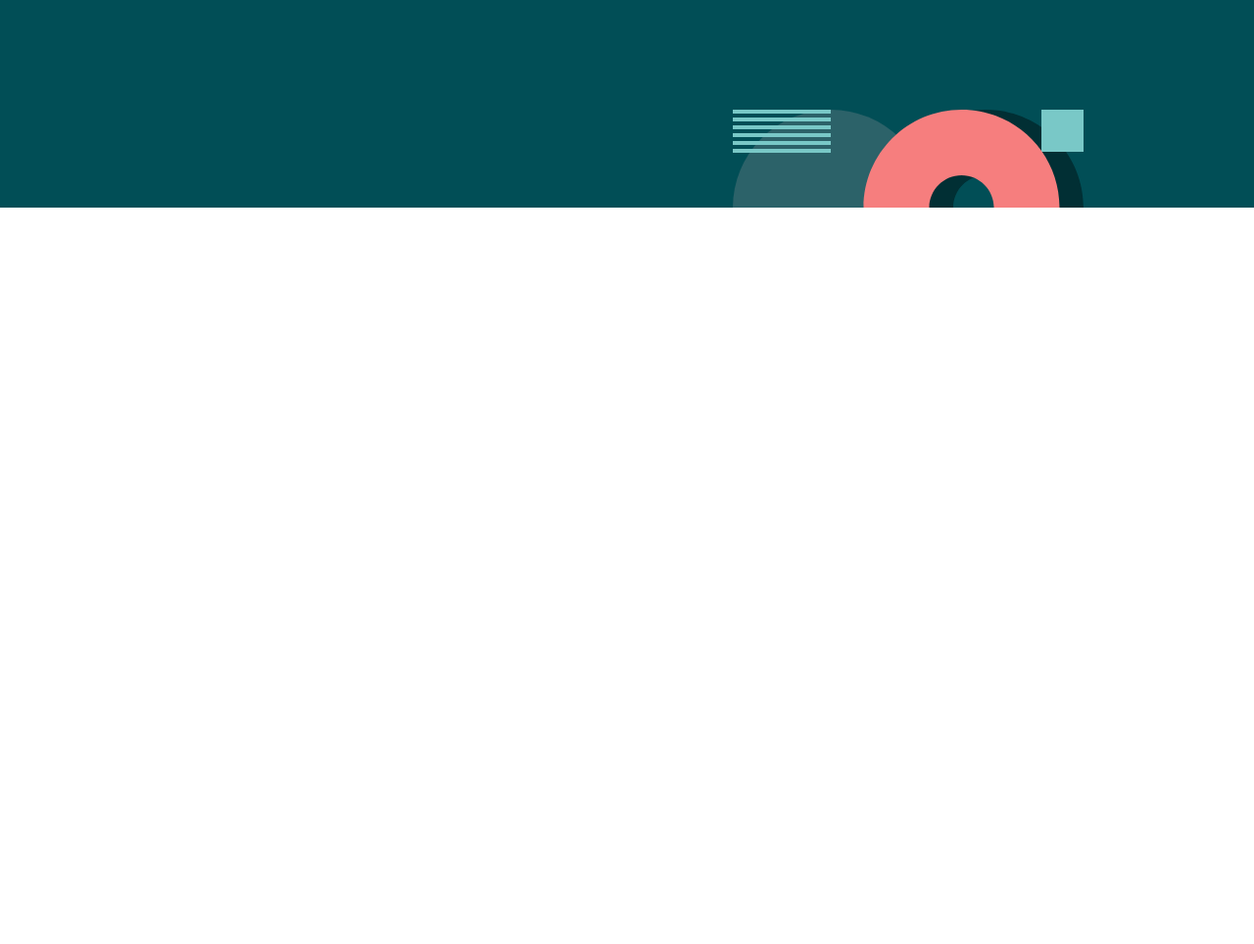
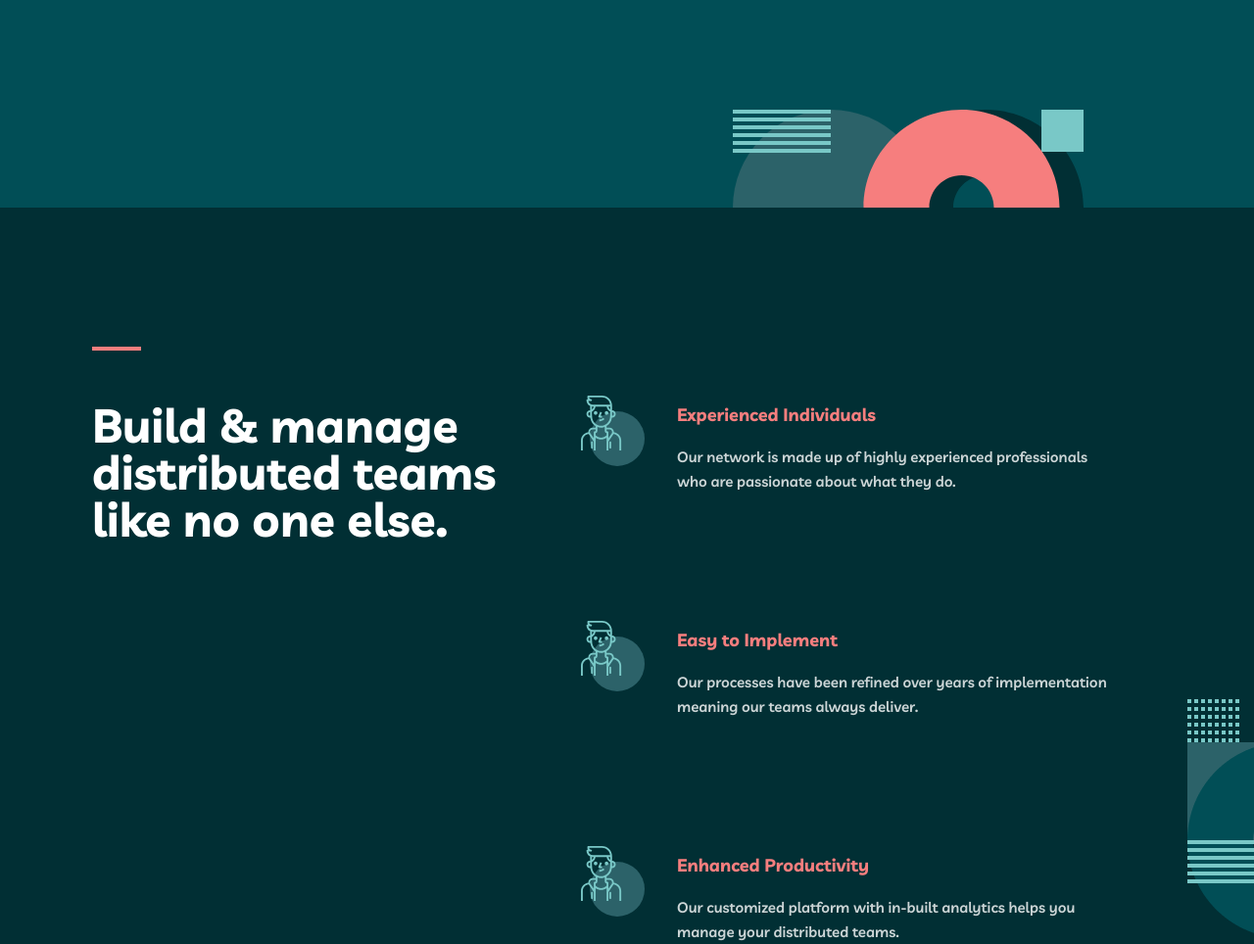
Before and after one commit to kossimov/myteam, a plain HTML site: page index.html in a window 1280 px wide. Shown: the part 500-1464 px from the top of the page at 98% size. Before the commit the page ends 800 px from the top, so only its background shows below. Drawn offline with Linux system fonts and the light colour scheme.

Commit message:
add build section

```diff
--- a/index.html
+++ b/index.html
@@ -40,6 +40,7 @@
 
   <!-- start main  -->
   <main class="site-main">
+    <!-- start hero section  -->
     <section class="hero">
       <div class="container">
         <div class="hero__wrapper">
@@ -53,6 +54,40 @@
         </div>
       </div>
     </section>
+    <!-- finish hero section  -->
+
+    <!-- start build section  -->
+    <section class="build">
+      <div class="container">
+        <div class="build__wrapper">
+          <div class="build__title-wrapper">
+            <h2 class="build__title">Build & manage distributed teams like no one else.</h2>
+          </div>
+
+          <ul class="build__list">
+            <li class="build__item">
+              <h3 class="build__subtitle">Experienced Individuals</h3>
+              <p class="build__subtext">
+                Our network is made up of highly experienced professionals who are passionate about what they do.
+              </p>
+            </li>
+            <li class="build__item">
+              <h3 class="build__subtitle">Easy to Implement</h3>
+              <p class="build__subtext">
+                Our processes have been refined over years of implementation meaning our teams always deliver.
+              </p>
+            </li>
+            <li class="build__item">
+              <h3 class="build__subtitle">Enhanced Productivity</h3>
+              <p class="build__subtext">
+                Our customized platform with in-built analytics helps you manage your distributed teams.
+              </p>
+            </li>
+          </ul>
+        </div>
+      </div>
+    </section>
+    <!-- finish build section  -->
   </main>
 </body>
 </html>
--- a/scss/blocks/_blocks.scss
+++ b/scss/blocks/_blocks.scss
@@ -2,3 +2,4 @@
 @use  "container";
 @use  "header";
 @use  "hero";
+@use  "build";
--- /dev/null
+++ b/scss/blocks/_build.scss
@@ -0,0 +1,169 @@
+.build {
+  padding-top: 100px;
+  background-color: #012f34;
+  background-image: url("../images/build-bgi.png");
+  background-repeat: no-repeat;
+  background-position-x: calc(50% + 137px);
+}
+
+.build__title-wrapper {
+  width: 240px;
+}
+
+.build__title {
+  margin-top: 0;
+  margin-bottom: 144px;
+  font-weight: 700;
+  font-size: 32px;
+  line-height: 32px;
+  text-align: start;
+  color: #FFFFFF;
+}
+
+.build__list {
+  margin-top: 0;
+  margin-bottom: 0;
+  list-style: none;
+  padding-left: 0;
+}
+
+.build__item {
+  position: relative;
+  margin-bottom: 136px;
+}
+
+.build__item:last-child {
+  margin-bottom: 0;
+}
+
+.build__item::before {
+  position: absolute;
+  top: calc(10% - 100px);
+  left: calc(50% - 40px);
+  display: block;
+  width: 72px;
+  height: 72px;
+  background-image: url("../images/build-1.svg");
+  background-size: 100%;
+  content: "";
+}
+
+.build__subtitle {
+  margin-top: 0;
+  margin-bottom: 8px;
+  font-weight: 700;
+  font-size: 18px;
+  line-height: 28px;
+  text-align: center;
+  color: #F67E7E;
+}
+
+.build__subtext {
+  margin-top: 0;
+  margin-bottom: 0;
+  font-weight: 600;
+  font-size: 15px;
+  line-height: 25px;
+  text-align: center;
+  color: #FFFFFF;
+  mix-blend-mode: normal;
+  opacity: 0.8;
+}
+
+@media only screen and (min-width:576px) {
+  .build {
+    padding-top: 136px;
+    background-color: #012f34;
+    background-image: url("../images/build-bgi.png");
+    background-repeat: no-repeat;
+    background-position-x: calc(80% + 100px);
+  }
+
+  .build__title-wrapper {
+    padding-left: 60px;
+    width: 445px;
+  }
+
+  .build__title {
+    position: relative;
+  }
+
+  .build__title::before {
+    position: absolute;
+    top: calc(10% - 50px);
+    left: calc(10% - 45px);
+    display: block;
+    width: 50px;
+    height: 4px;
+    background-image: url("../images/build-line.svg");
+    background-size: 100%;
+    content: "";
+  }
+
+  .build__list {
+    padding-left: 152px;
+  }
+
+  .build__item::before {
+    position: absolute;
+    top: calc(10% - 15px);
+    left: calc(10% - 150px);
+    display: block;
+    width: 72px;
+    height: 72px;
+    background-image: url("../images/build-1.svg");
+    background-size: 100%;
+    content: "";
+  }
+
+  .build__subtitle {
+    margin-bottom: 16px;
+    text-align: start;
+  }
+
+  .build__subtext {
+    text-align: start;
+  }
+}
+
+@media only screen and (min-width:1024px) {
+  .build {
+    padding-top: 198px;
+    background-color: #012f34;
+    background-image: url("../images/build-bgi.png");
+    background-repeat: no-repeat;
+    background-position-x: calc(90% + 150px);
+    background-position-y: calc(90% + 45px);
+  }
+
+  .build__wrapper {
+    display: flex;
+  }
+
+  .build__title-wrapper {
+    padding-left: 0;
+    width: 445px;
+  }
+
+  .build__title {
+    position: relative;
+    font-size: 48px;
+    line-height: 48px;
+  }
+
+  .build__title::before {
+    position: absolute;
+    top: calc(10% - 70px);
+    left: calc(10% - 45px);
+    display: block;
+    width: 50px;
+    height: 4px;
+    background-image: url("../images/build-line.svg");
+    background-size: 100%;
+    content: "";
+  }
+
+  .build__item {
+    width: 445px;
+  }
+}
--- a/scss/blocks/_hero.scss
+++ b/scss/blocks/_hero.scss
@@ -75,22 +75,37 @@
   }
 
   .hero__title-wrapper {
-    min-width: 635px;
+    width: 635px;
   }
 
   .hero__title {
     font-weight: 700;
-    font-size: 90px;
+    font-size:100px;
+    line-height: 100px;
     text-align: start;
   }
 
   .hero__text-wrapper {
-    min-width: 445px;
+    padding-top: 80px;
+    max-width: 445px;
   }
 
   .hero__item {
+    position: relative;
     font-size: 18px;
     line-height: 28px;
     text-align: start;
   }
+
+  .hero__item::before {
+    position: absolute;
+    top: calc(10% - 70px);
+    left: calc(10% - 45px);
+    display: block;
+    width: 50px;
+    height: 4px;
+    background-image: url("../images/build-line.svg");
+    background-size: 100%;
+    content: "";
+  }
 }
```
Also changed, not shown: css/main.css, images/build-1.svg (added), images/build-bgi.png (added), images/build-line.svg (added), 1 other file.
